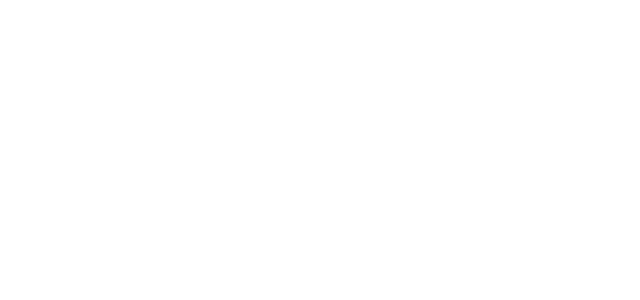
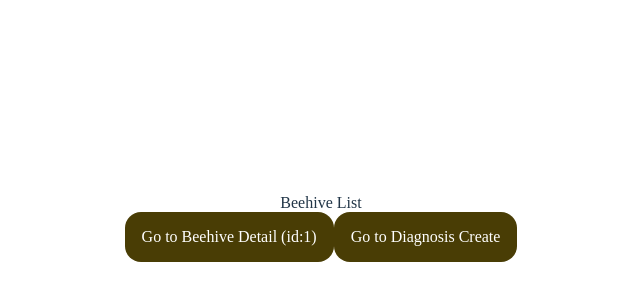
Before and after one commit to TwinKay/Bee_Careful, a React (Vite) app in the folder FE/beecareful/: page / in a window 1280 px wide. Shown: the part 172-472 px from the top of the page, without its empty margins (319-959 px from the left). Built offline with nearby package versions, Linux system fonts and the light colour scheme; a web font is replaced by a local one.

Commit message:
feat: 테스트 페이지 라우팅

```diff
--- a/FE/beecareful/src/config/routes.ts
+++ b/FE/beecareful/src/config/routes.ts
@@ -3,10 +3,9 @@
  */
 
 export const ROUTES = {
-  HOME: '/',
+  BEEHIVES: '/',
   LOGIN: '/login',
   SIGNUP: '/signup',
-  BEEHIVES: '/beehives',
   BEEHIVE_DETAIL: (id: string) => `/beehives/${id}`,
   DIAGNOSIS_CREATE: '/diagnosis/create',
   DIAGNOSIS_DETAIL: '/diagnosis/detail',
--- /dev/null
+++ b/FE/beecareful/src/pages/beehive/BeehiveDetailPage.tsx
@@ -0,0 +1,19 @@
+import Button from '@/components/common/Button';
+import { ROUTES } from '@/config/routes';
+import { Link } from 'react-router-dom';
+
+const BeehiveDetailPage = () => {
+  return (
+    <div>
+      <h1>Beehive Detail</h1>
+      <Button>
+        <Link to={ROUTES.DIAGNOSIS_DETAIL}>Go to Diagnosis Detail</Link>
+      </Button>
+      <Button>
+        {' '}
+        <Link to={ROUTES.BEEHIVES}>Go to Beehive List</Link>
+      </Button>
+    </div>
+  );
+};
+export default BeehiveDetailPage;
--- /dev/null
+++ b/FE/beecareful/src/pages/beehive/BeehiveListPage.tsx
@@ -0,0 +1,18 @@
+import Button from '@/components/common/Button';
+import { ROUTES } from '@/config/routes';
+import { Link } from 'react-router-dom';
+
+const BeehiveListPage = () => {
+  return (
+    <div>
+      <h1>Beehive List</h1>
+      <Button>
+        <Link to={ROUTES.BEEHIVE_DETAIL('1')}>Go to Beehive Detail (id:1)</Link>
+      </Button>
+      <Button>
+        <Link to={ROUTES.DIAGNOSIS_CREATE}>Go to Diagnosis Create</Link>
+      </Button>
+    </div>
+  );
+};
+export default BeehiveListPage;
--- a/FE/beecareful/src/routes/index.ts
+++ b/FE/beecareful/src/routes/index.ts
@@ -5,6 +5,8 @@
 import MainLayout from '@/layouts/MainLayout';
 import DiagnosisCreatePage from '@/pages/diagnosis/DiagnosisCreatePage';
 import DiagnosisDetailPage from '@/pages/diagnosis/DiagnosisDetailPage';
+import BeehiveListPage from '@/pages/beehive/BeehiveListPage';
+import BeehiveDetailPage from '@/pages/beehive/BeehiveDetailPage';
 
 const router = createBrowserRouter([
   {
@@ -17,6 +19,20 @@
       {
         path: ROUTES.SIGNUP,
         Component: SignUpPage,
+      },
+      {
+        path: ROUTES.BEEHIVES,
+        Component: BeehiveListPage,
+      },
+      {
+        path: ROUTES.BEEHIVE_DETAIL(':id'),
+        Component: () => MainLayout('ri-more-2-fill'),
+        children: [
+          {
+            index: true,
+            Component: BeehiveDetailPage,
+          },
+        ],
       },
       {
         path: ROUTES.DIAGNOSIS_DETAIL,
```
